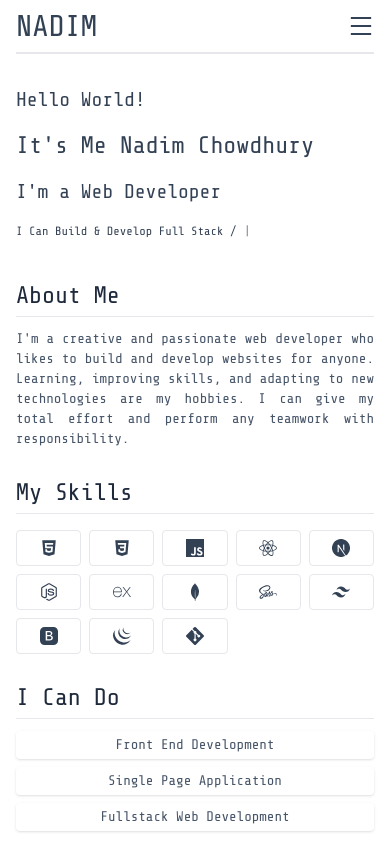
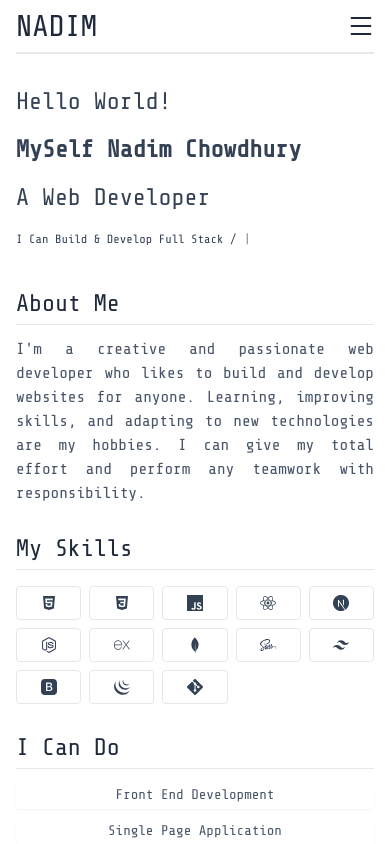
Before and after one commit to nadim-chowdhury/njs-portfolio, a Next.js app: page / in a window 390 px wide. Shown: the top 844 px of the page. Built offline with nearby package versions, Linux system fonts and the light colour scheme.

Commit message:
redesigned

```diff
--- a/src/app/globals.scss
+++ b/src/app/globals.scss
@@ -13,11 +13,11 @@
 }
 
 .skills-icon {
-  @apply border p-2 rounded text-lg flex justify-center hover:bg-slate-100 transition duration-300 cursor-pointer;
+  @apply border p-2 rounded flex justify-center hover:bg-slate-100 transition duration-300 cursor-pointer;
 }
 
 .hobbies {
-  @apply py-1 px-2 pl-3 text-sm sm:text-lg shadow rounded text-slate-600 flex items-center hover:bg-slate-100 transition duration-300 cursor-pointer;
+  @apply py-1 px-2 pl-3 text-sm sm:text-lg shadow-sm sm:shadow rounded text-slate-600 flex items-center hover:bg-slate-100 transition duration-300 cursor-pointer;
 }
 
 .footer-icon {
--- a/src/components/About.jsx
+++ b/src/components/About.jsx
@@ -2,7 +2,7 @@ export default function About() {
   return (
     <div className="py-2 sm:mx-3 lg:mx-0">
       <h2 className="title">About Me</h2>
-      <p className="text-slate-600 text-justify text-sm sm:text-lg my-3">
+      <p className="text-slate-600 text-justify text-md sm:text-lg my-3">
         I&apos;m a creative and passionate web developer who likes to build and
         develop websites for anyone. Learning, improving skills, and adapting to
         new technologies are my hobbies. I can give my total effort and perform
--- a/src/components/Header.jsx
+++ b/src/components/Header.jsx
@@ -12,7 +12,7 @@ export default function Header() {
   };
 
   return (
-    <header className="flex justify-between items-center text-slate-700 py-2 border-b-2 relative sm:mx-3 lg:mx-0">
+    <header className="flex justify-between items-center text-slate-800 py-2 border-b-2 relative sm:mx-3 lg:mx-0">
       <h1 className="text-3xl uppercase">
         <Link href="/">Nadim</Link>
       </h1>
--- a/src/components/HeroBanner.jsx
+++ b/src/components/HeroBanner.jsx
@@ -3,12 +3,12 @@ import Typewriter from "typewriter-effect";
 
 export default function HeroBanner() {
   return (
-    <div className="py-8 text-slate-700 sm:mx-3 lg:mx-0">
-      <h3 className="text-xl sm:text3xl">Hello World!</h3>
-      <h2 className="text-2xl sm:text-4xl py-4">
-        It&apos;s Me Nadim Chowdhury
+    <div className="py-8 sm:mx-3 lg:mx-0 text-slate-700">
+      <h3 className="text-2xl sm:text-3xl">Hello World!</h3>
+      <h2 className="text-2xl font-bold sm:text-4xl py-4">
+        MySelf Nadim Chowdhury
       </h2>
-      <h3 className="text-xl sm:text-3xl">I&apos;m a Web Developer</h3>
+      <h3 className="text-2xl sm:text-3xl">A Web Developer</h3>
       <h3 className="text-[12px] sm:text-lg mt-4">
         <Typewriter
           options={{
--- a/src/components/Services.jsx
+++ b/src/components/Services.jsx
@@ -4,13 +4,13 @@ export default function Services() {
       <h2 className="title">I Can Do</h2>
 
       <div className="sm:flex sm:justify-between my-3 text-slate-600">
-        <h4 className="text-center rounded px-3 py-1 my-2 shadow">
+        <h4 className="text-center rounded px-3 py-1 my-2 shadow-sm sm:shadow">
           Front End Development
         </h4>
-        <h4 className="text-center rounded px-3 py-1 my-2 shadow">
+        <h4 className="text-center rounded px-3 py-1 my-2 shadow-sm sm:shadow">
           Single Page Application
         </h4>
-        <h4 className="text-center rounded px-3 py-1 my-2 shadow">
+        <h4 className="text-center rounded px-3 py-1 my-2 shadow-sm sm:shadow">
           Fullstack Web Development
         </h4>
       </div>
```
